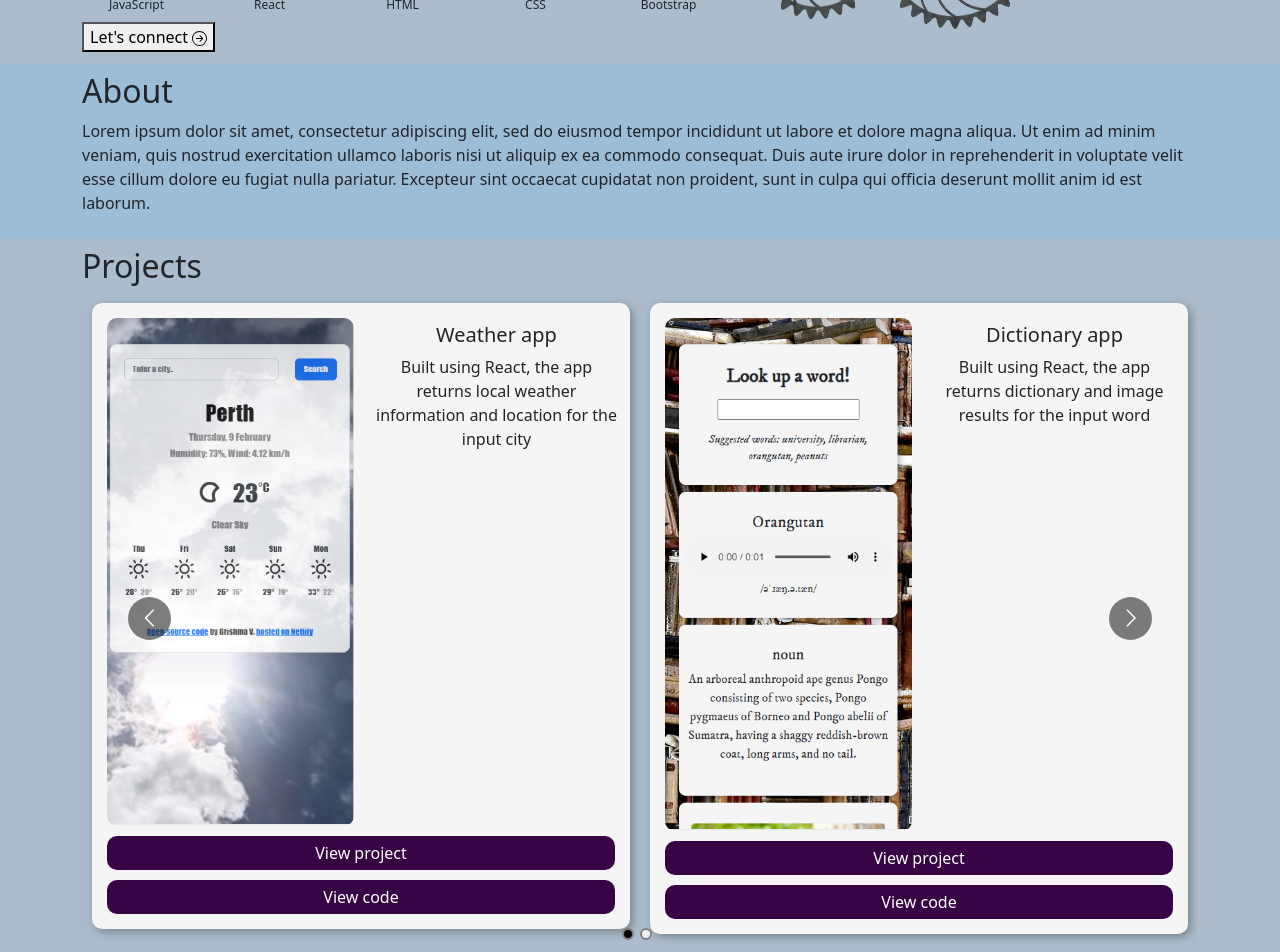
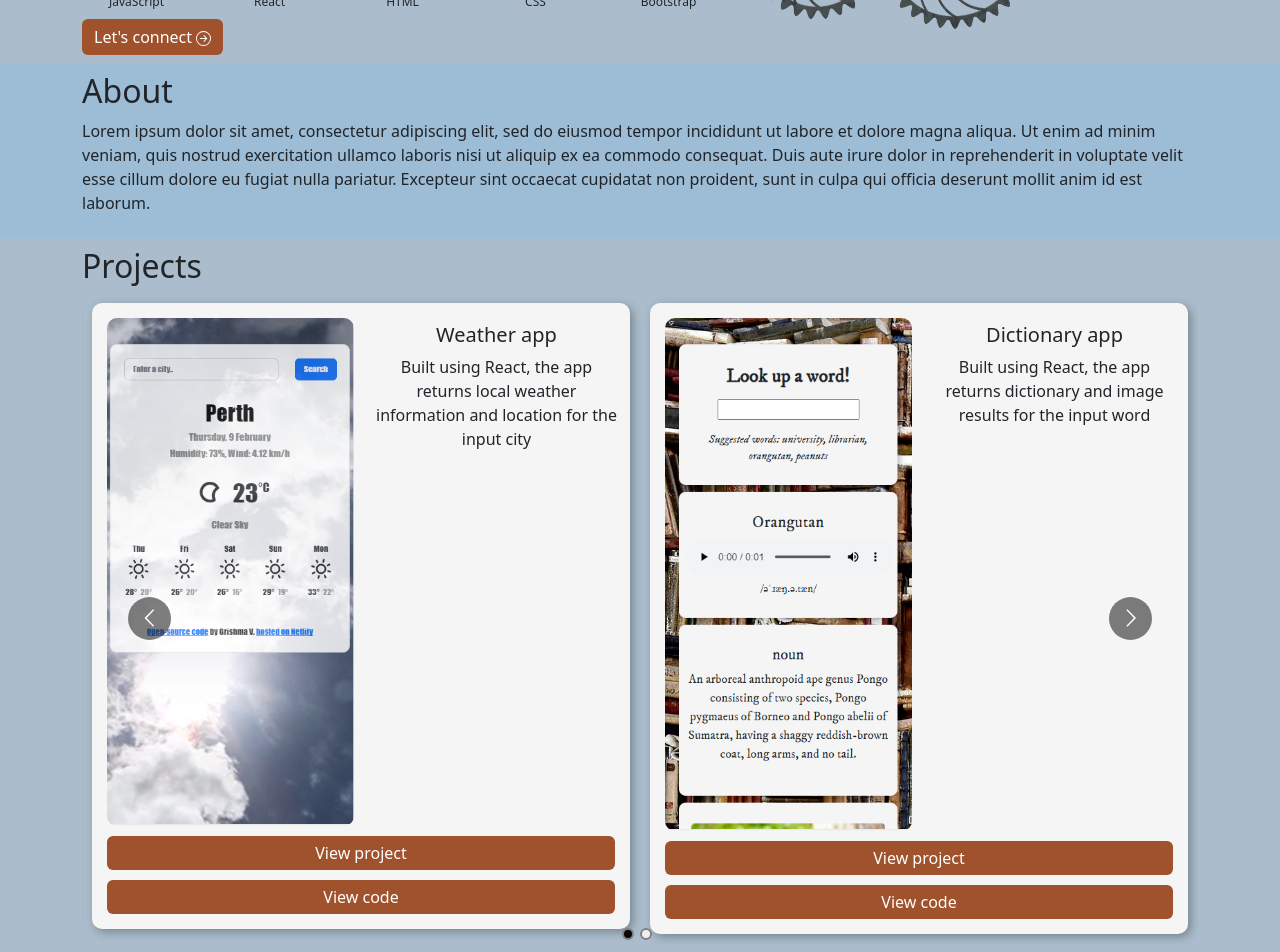
Before and after one commit to grishmav87/gv-webdevportfolio, a React (Create React App) app: page / in a window 1280 px wide. Shown: the part 233-1185 px from the top of the page. Built offline with nearby package versions, Linux system fonts and the light colour scheme; the HTML template or start-up script is replaced by a standard one.

Commit message:
Edited buttons styling

```diff
--- a/src/App.css
+++ b/src/App.css
@@ -22,7 +22,13 @@ html {
 .header-img {
   width: 300px;
 }
-
+.banner Button {
+  background-color: sienna !important;
+  border: none;
+}
+.banner Button:hover {
+  background-color: saddlebrown !important;
+}
 .skills-icons {
   text-align: center;
 
@@ -51,15 +57,17 @@ html {
   margin: auto;
 }
 .project-btns Button {
-  background-color: #370344 !important;
+  background-color: sienna !important;
   border: none;
-  border-radius: 10px;
   padding-top: 5px;
   padding-bottom: 5px;
   padding-left: 10px;
   padding-right: 10px;
   margin: 5px;
 }
+.project-btns Button:hover {
+  background-color: saddlebrown !important;
+}
 .projects a {
   color: white;
 }
--- a/src/components/Banner.js
+++ b/src/components/Banner.js
@@ -1,4 +1,4 @@
-import { Container, Row, Col } from "react-bootstrap";
+import { Container, Row, Col, Button } from "react-bootstrap";
 import { ArrowRightCircle } from "react-bootstrap-icons";
 import headerImg from "../assets/nautilusgears.png";
 import { FontAwesomeIcon } from "@fortawesome/react-fontawesome";
@@ -52,9 +52,9 @@ export default function Banner() {
                 </div>
               </Col>
             </Row>
-            <button className="mt-2" onClick={() => console.log("connect")}>
+            <Button className="mt-2" onClick={() => console.log("connect")}>
               Let's connect <ArrowRightCircle size={15} />
-            </button>
+            </Button>
           </Col>
           <Col xs={12} md={6} xl={5}>
             <img
```
